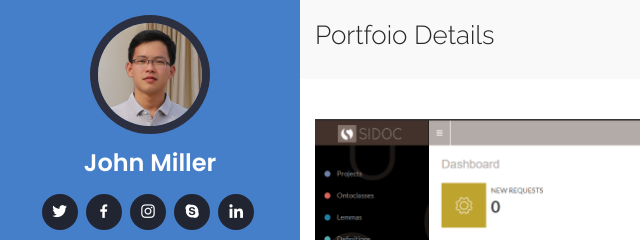
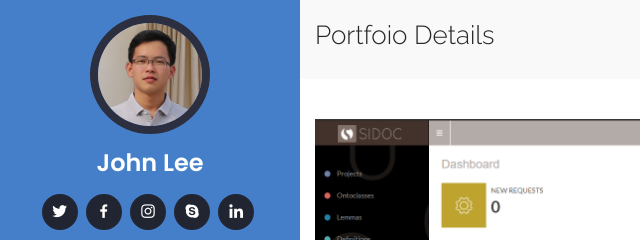
Before and after one commit to winnerstar92725/winnerstar92725.github.io, a plain HTML site: page portfolio-detail1.html in a window 1280 px wide. Shown: the top 240 px of the page, 0-640 px from the left. Drawn offline with nearby package versions, Linux system fonts and the light colour scheme.

Commit message:
Update portfolio-detail1.html
Change the name to lee

```diff
--- a/portfolio-detail1.html
+++ b/portfolio-detail1.html
@@ -59,7 +59,7 @@
 
             <div class="profile">
                 <img src="assets/img/profile.png" alt="" class="img-fluid rounded-circle">
-                <h1 class="text-light"><a href="index.html">John Miller</a></h1>
+                <h1 class="text-light"><a href="index.html">John Lee</a></h1>
                 <div class="social-links mt-3 text-center">
                     <a href="#" class="twitter"><i class="bx bxl-twitter"></i></a>
                     <a href="#" class="facebook"><i class="bx bxl-facebook"></i></a>
```
